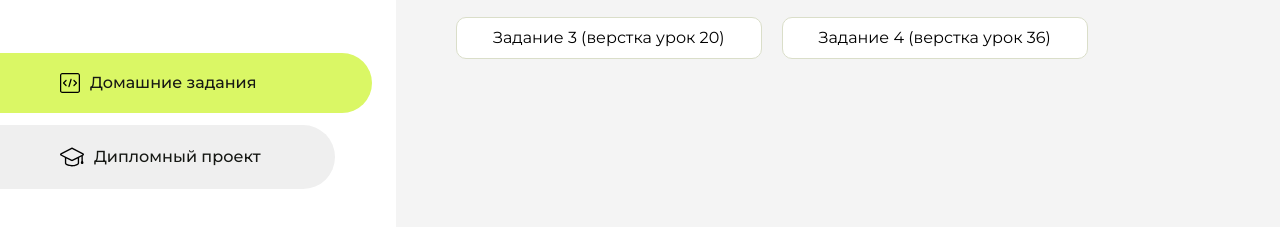
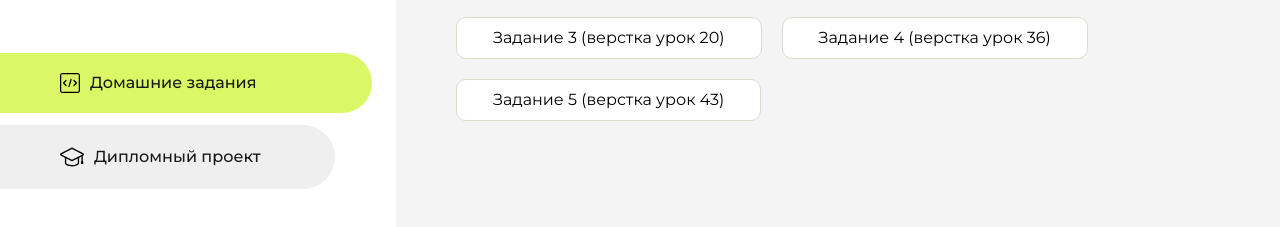
Before and after one commit to KaelTaas/homework, a plain HTML site: page index.html in a window 1280 px wide. Shown: the part 283-510 px from the top of the page. Drawn offline with Linux system fonts and the light colour scheme.

Commit message:
Update index.html

```diff
--- a/index.html
+++ b/index.html
@@ -104,6 +104,9 @@
                     <li class="content__list-item">
                         <a href="lesson4/index.html">Задание 4 (верстка урок 36)</a>
                     </li>
+                    <li class="content__list-item">
+                        <a href="lesson5/index.html">Задание 5 (верстка урок 43)</a>
+                    </li>
                 </ul>
             </div>
             <div class="content__block hidden" id="diplomBlock">
```
